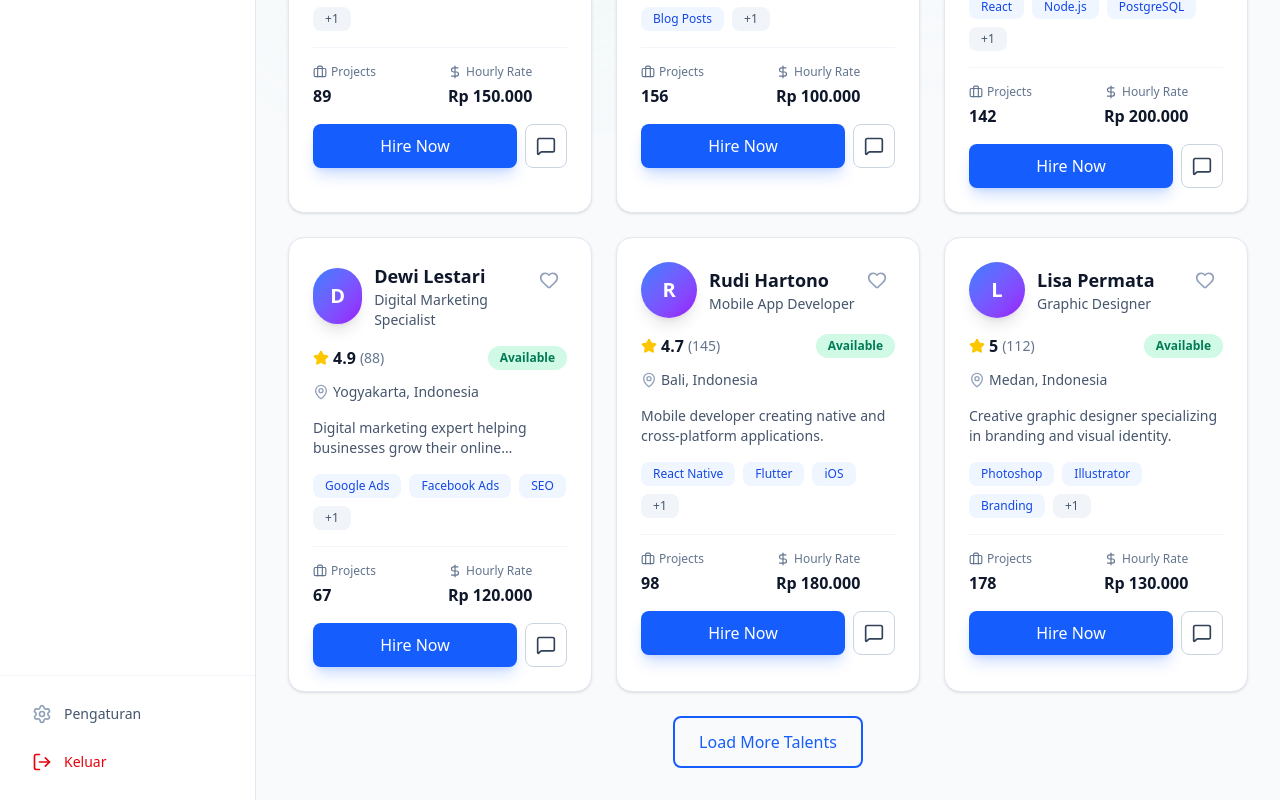
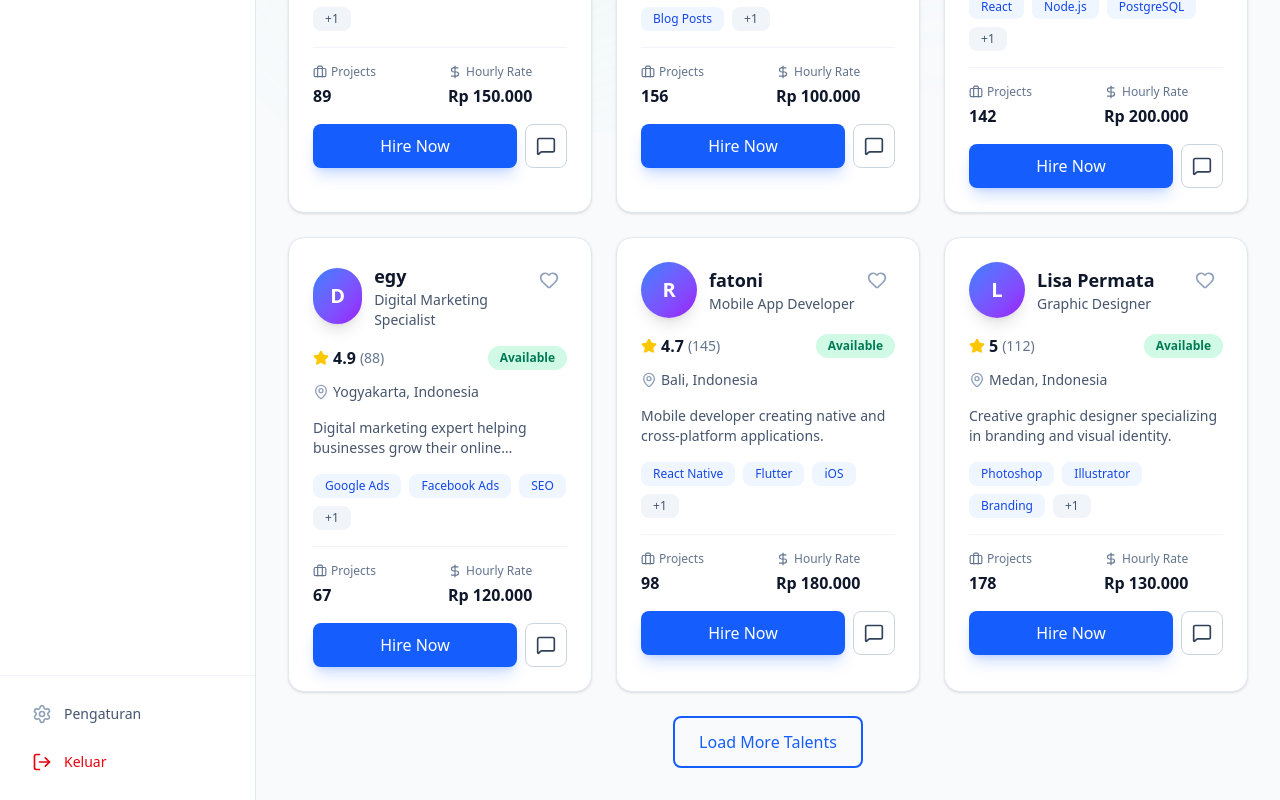
Before and after one commit to KodingMulu/SkillLink, a Next.js app in the folder web/: page /dashboard/client/talents in a window 1280 px wide. Shown: the part 667-1467 px from the top of the page. Built offline with nearby package versions, Linux system fonts and the light colour scheme.

Commit message:
update:change name talents screens

```diff
--- a/web/src/app/dashboard/client/talents/page.tsx
+++ b/web/src/app/dashboard/client/talents/page.tsx
@@ -82,7 +82,7 @@ export default function TalentsPage() {
     },
     {
       id: 4,
-      name: 'Dewi Lestari',
+      name: 'egy',
       title: 'Digital Marketing Specialist',
       avatar: 'D',
       rating: 4.9,
@@ -96,7 +96,7 @@ export default function TalentsPage() {
     },
     {
       id: 5,
-      name: 'Rudi Hartono',
+      name: 'fatoni',
       title: 'Mobile App Developer',
       avatar: 'R',
       rating: 4.7,
```
